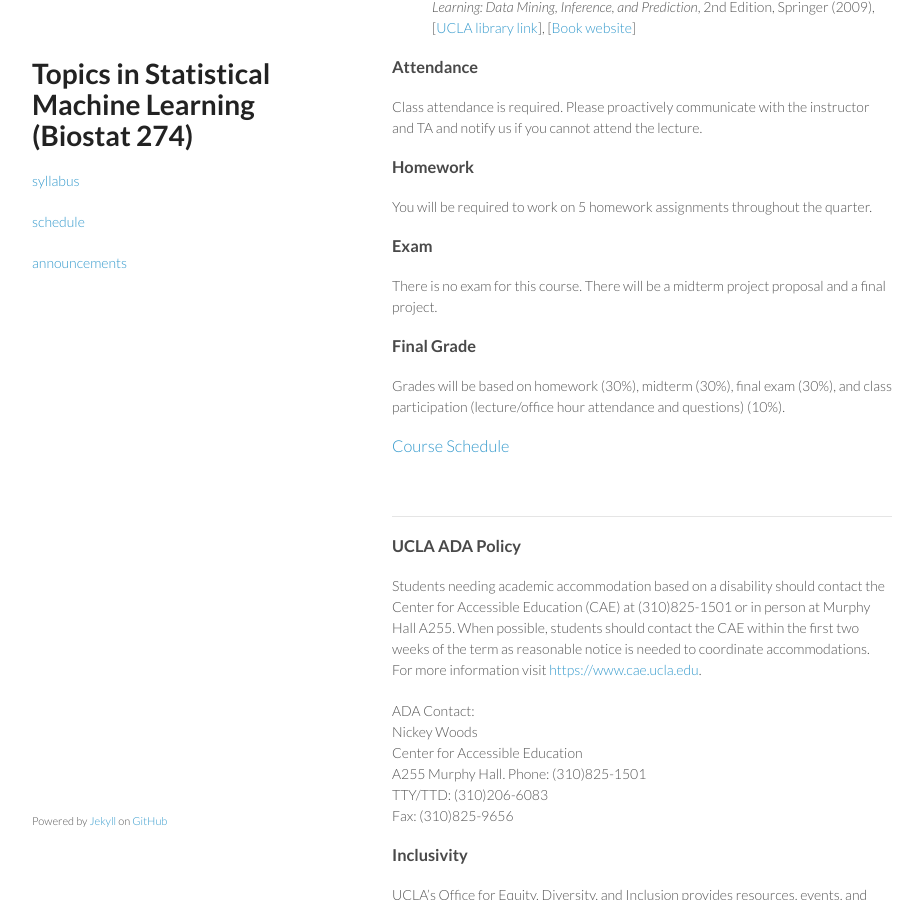
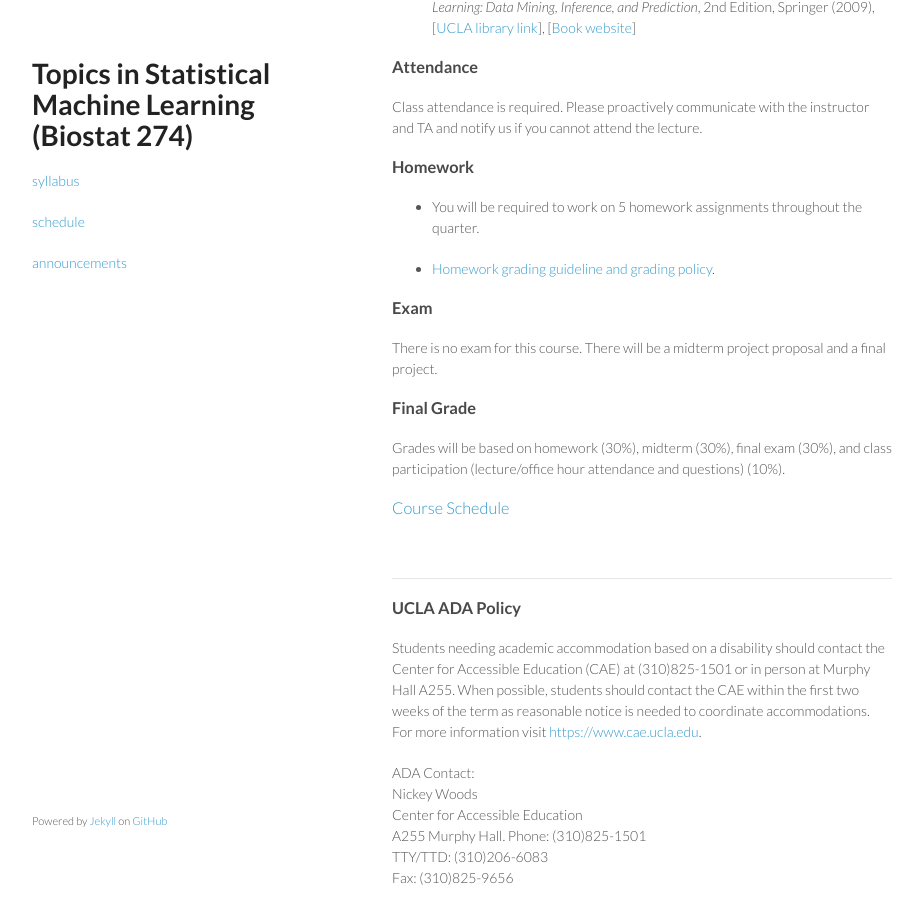
Before and after one commit to ucla-biostat-274/2026winter, a Jekyll site: the page built from syllabus/syllabus.md, in a window 1280 px wide and 900 px high, scrolled down 1079 px. Shown: the whole window, without its empty margins (178-1101 px from the left). Built offline with Jekyll 4.4.1, drawn with Linux system fonts in a browser that asks for light colours.

Commit message:
revise syllabus

```diff
--- a/syllabus/syllabus.md
+++ b/syllabus/syllabus.md
@@ -59,7 +59,11 @@ Class attendance is required. Please proactively communicate with the instructor
 
 ### Homework
 
-You will be required to work on 5 homework assignments throughout the quarter.
+- You will be required to work on 5 homework assignments throughout the quarter.
+
+- [Homework grading guideline and grading policy](https://github.com/ucla-biostat-274/2026winter/blob/main/hw/grade_guide.md).
+
+
 
 ### Exam
 
```
Also changed, not shown: _posts/2026-01-12-week2-day1.md (+1 -1 lines).
